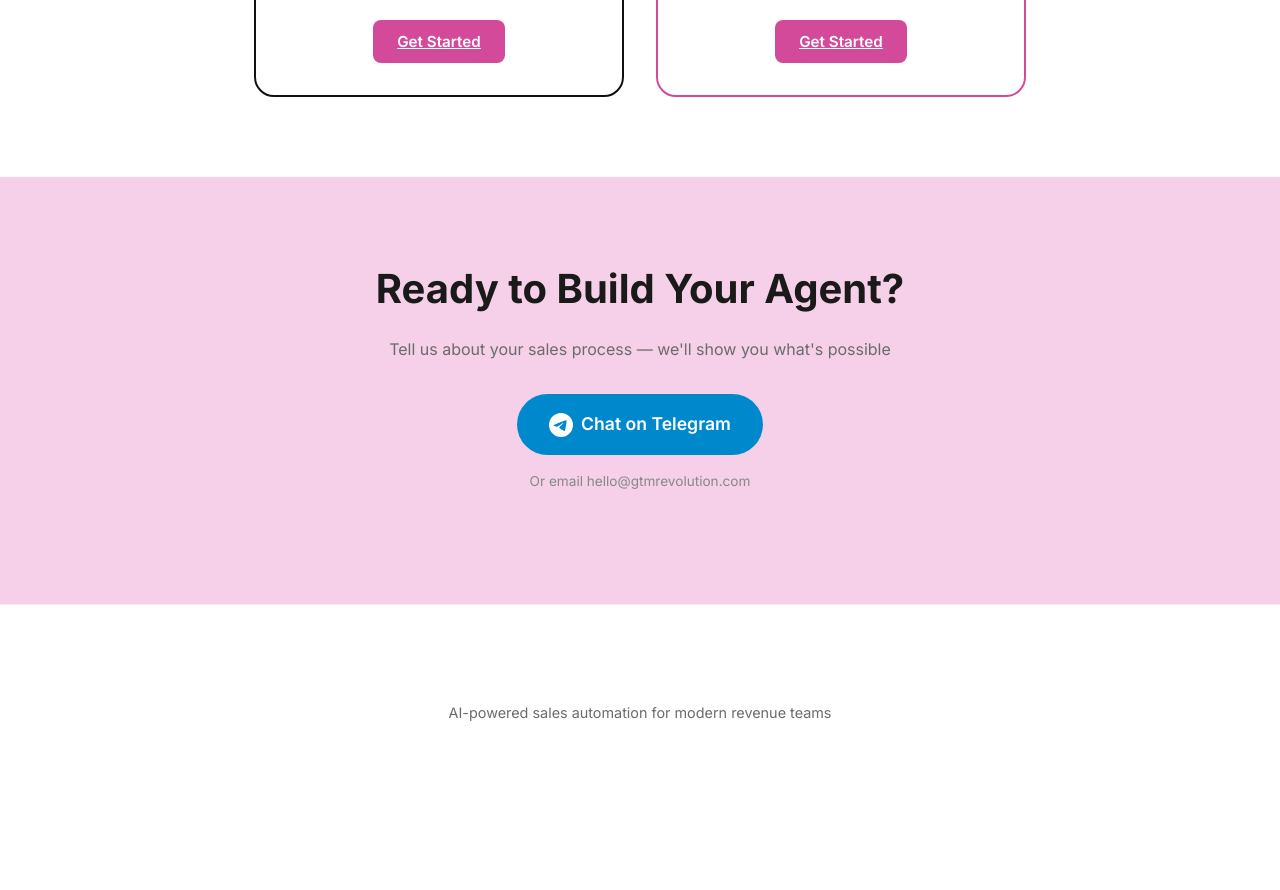
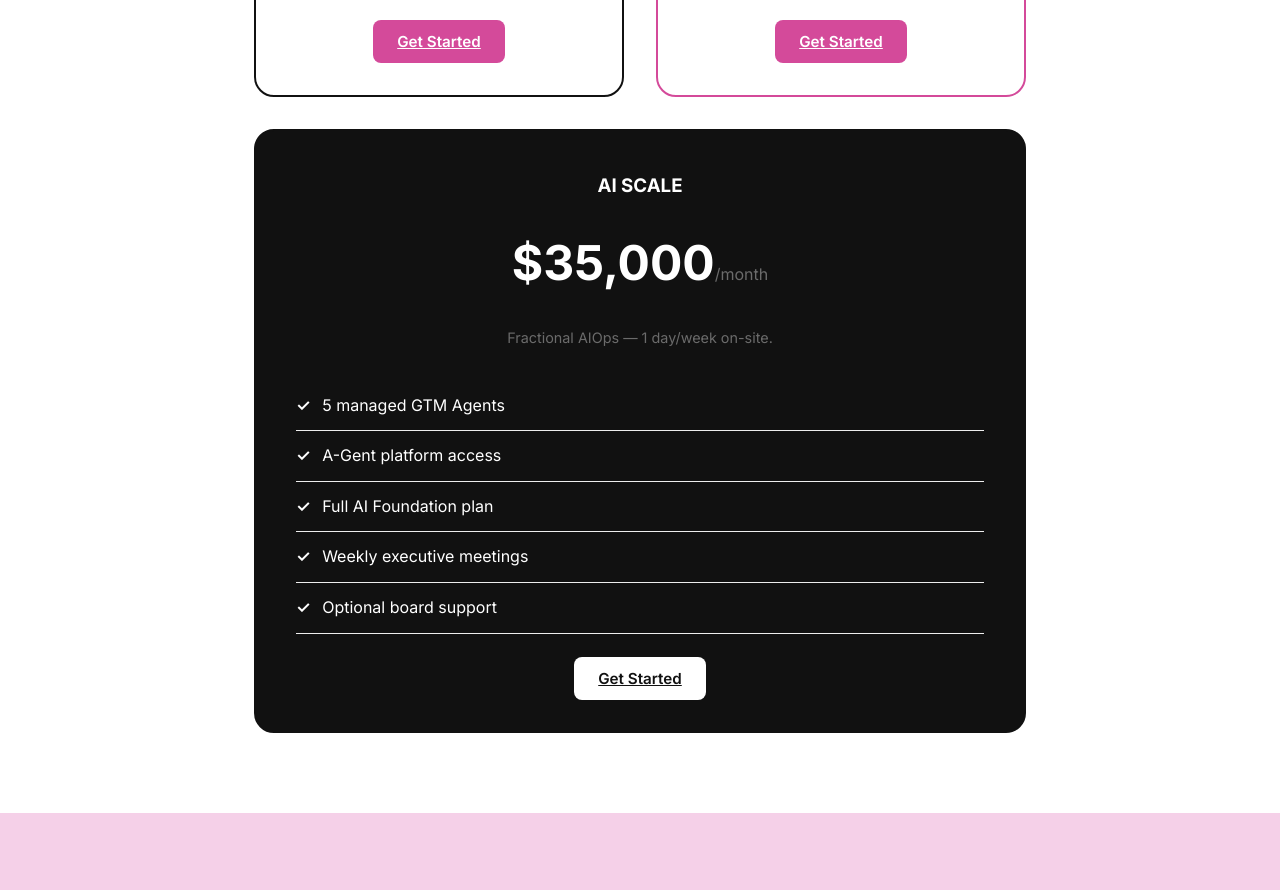
Before and after one commit to Copey007/gtm-revolution-web, a plain HTML site: page index.html in a window 1280 px wide. Shown: the part 3665-4555 px from the top of the page. Before the commit the page ends 4421 px from the top, so only its background shows below. Drawn offline with Linux system fonts and the light colour scheme.

Commit message:
Add AI SCALE tier at K/mo with dark accent styling

```diff
--- a/index.html
+++ b/index.html
@@ -364,6 +364,30 @@
       width: 100%;
     }
 
+    .pricing-card.accent {
+      border-color: var(--brand-primary);
+      background: var(--brand-primary);
+      color: white;
+    }
+
+    .pricing-card.accent .features-list li::before {
+      color: white;
+    }
+
+    .pricing-card.accent .badge {
+      background: white;
+      color: var(--brand-primary);
+    }
+
+    .pricing-card.accent .btn-primary {
+      background: white;
+      color: var(--brand-primary);
+    }
+
+    .pricing-card.accent .btn-primary:hover {
+      background: #f0f0f0;
+    }
+
     .pricing-card.popular {
       border-color: var(--brand-accent);
       position: relative;
@@ -612,6 +636,21 @@
       </ul>
       <a href="https://t.me/OpenClawSalesBot" class="btn btn-primary">Get Started</a>
     </div>
+
+    <div class="pricing-card accent">
+      <span class="badge">Enterprise</span>
+      <h3>AI SCALE</h3>
+      <div class="price">$35,000<span>/month</span></div>
+      <p class="pricing-desc">Fractional AIOps — 1 day/week on-site.</p>
+      <ul class="features-list">
+        <li>5 managed GTM Agents</li>
+        <li>A-Gent platform access</li>
+        <li>Full AI Foundation plan</li>
+        <li>Weekly executive meetings</li>
+        <li>Optional board support</li>
+      </ul>
+      <a href="https://t.me/OpenClawSalesBot" class="btn btn-primary">Get Started</a>
+    </div>
   </div>
 </section>
 
```
